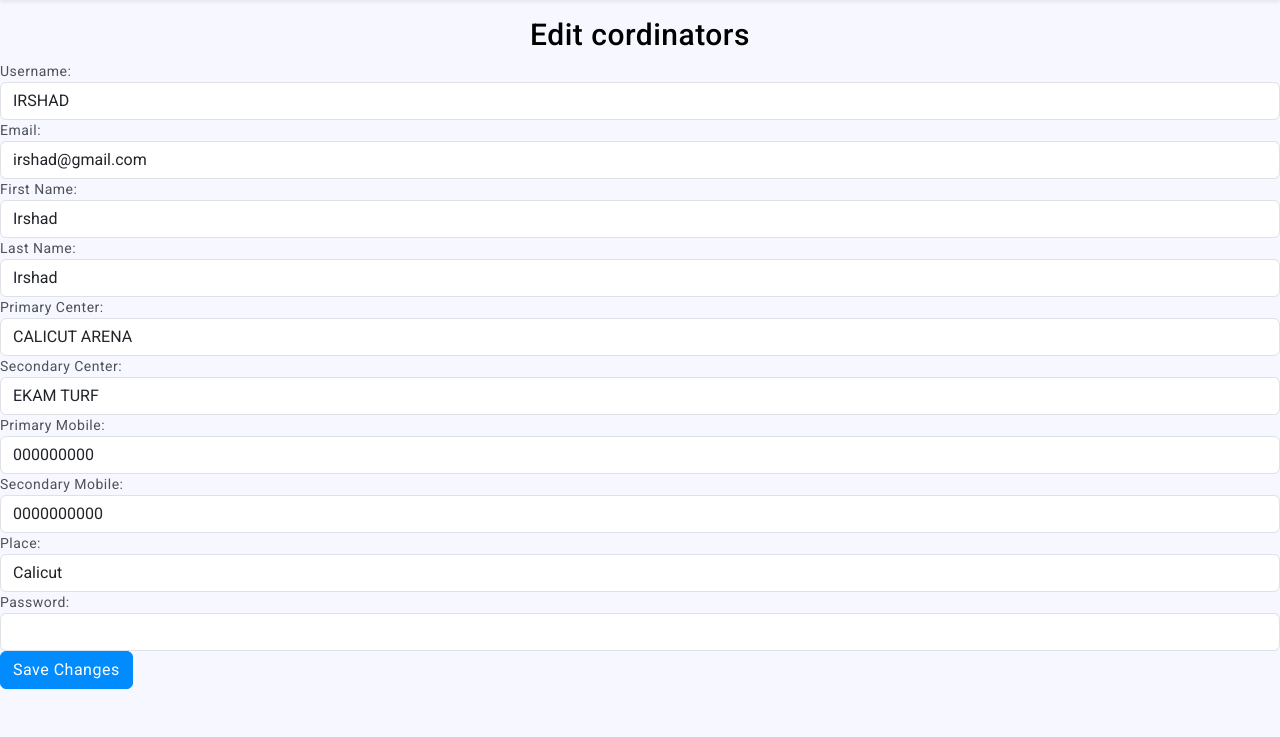
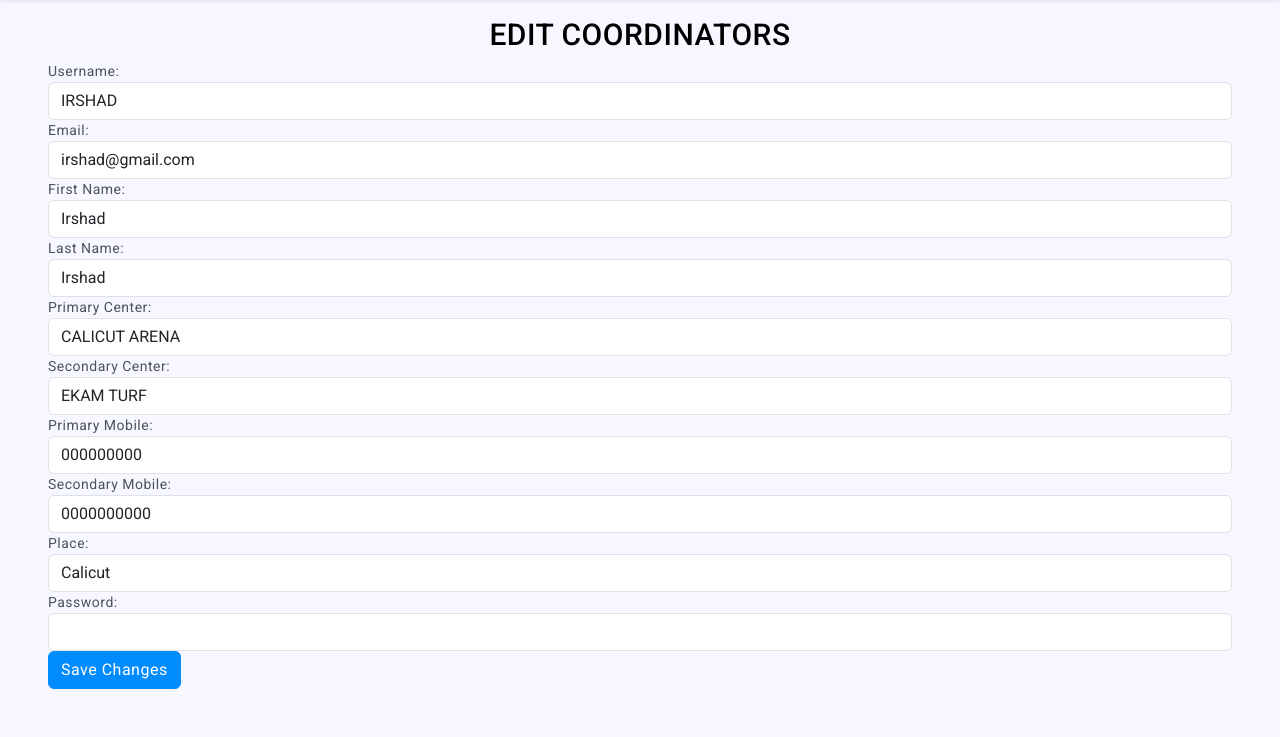
Before and after one commit to muhsinmuhsy/ac_milan, a Django app: page /coordinator/12/edit/ in a window 1280 px wide. Shown: the part 121-858 px from the top of the page. Run offline with Django 4.2, Linux system fonts and the light colour scheme; data comes from the database, SQL or seed files in the repository; some libraries are stand-ins or nearby versions.

Commit message:
/// ' ///

```diff
--- a/Core/templates/add_coordinator.html
+++ b/Core/templates/add_coordinator.html
@@ -20,7 +20,7 @@
     <!-- BEGIN: Wizard Layout -->
     <div class="intro-y box py-10 sm:py-20 mt-5">
         <h2 style=" font-size: 30px; font-weight: 500; text-align: center;
-        color: red;">Add Coordinators</h2>
+        color: black;">ADD COORDINATORS</h2>
         <br>
         {% if message %}
           <div class="alert alert-danger" role="alert">
--- a/Core/templates/edit_coordinator.html
+++ b/Core/templates/edit_coordinator.html
@@ -22,10 +22,11 @@
     <!-- BEGIN: Wizard Layout -->
     <div class="intro-y box py-10 sm:py-20 mt-5">
         <h2 style=" font-size: 30px; font-weight: 500; text-align: center;
-        color:black;">Edit cordinators</h2>
+        color:black;">EDIT COORDINATORS</h2>
         {% if message %}
             <div class="alert alert-danger">{{ message }}</div>
         {% endif %}
+        <div class="px-5 sm:px-20 mt-10 pt-10 border-t border-slate-200/60 dark:border-darkmode-400">
             <form method="post" action="{% url 'edit_coordinator' coordinator.id %}">
                 {% csrf_token %}
                 <div class="form-group">
@@ -80,4 +81,5 @@
                 <button type="submit" class="btn btn-primary">Save Changes</button>
             </form>
         </div>
+    </div>
 {% endblock %}
--- a/Core/templates/edit_student.html
+++ b/Core/templates/edit_student.html
@@ -31,6 +31,7 @@
           </div>
         {% endif %}
         <br>
+    <div class="px-5 sm:px-20 mt-10 pt-10 border-t border-slate-200/60 dark:border-darkmode-400">
       <form method="post" enctype="multipart/form-data">
           {% csrf_token %}
           <label for="ref_number">Reference Number:</label>
@@ -105,7 +106,7 @@
 
           <button class="btn btn-primary w-24 ml-2" type="submit">Update</button>
       </form>
-
+    </div>
     <script>
         const fileInput = document.getElementById('id_proof');
         const fileNameSpan = document.getElementById('id_proof_name');
```
Lines whose indentation alone changed are shown as unchanged.
